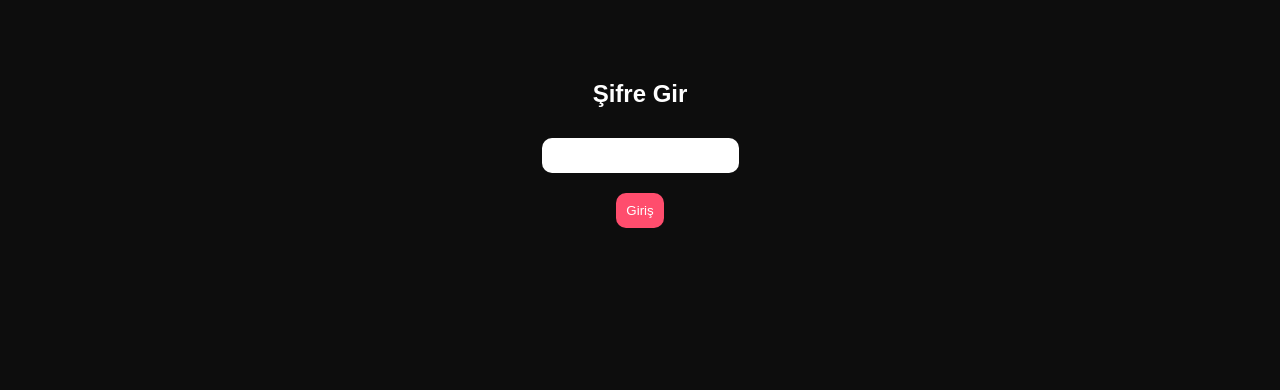
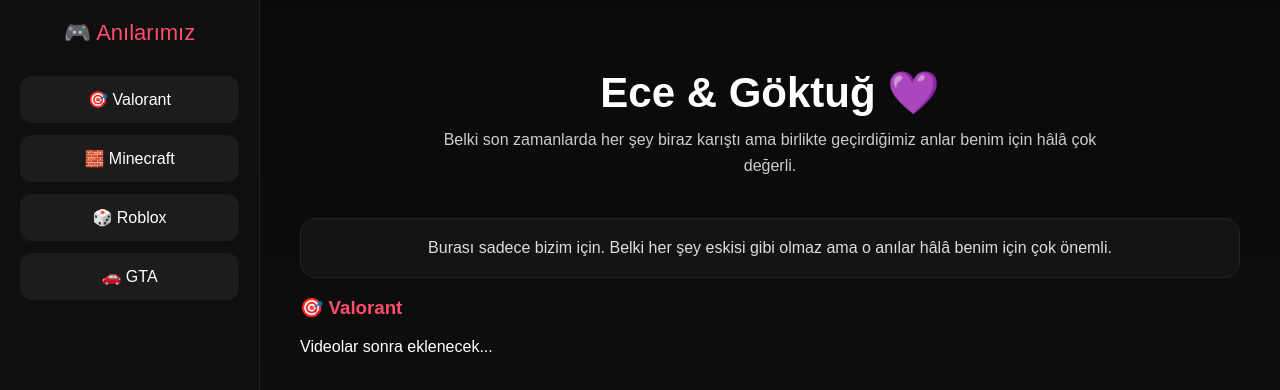
Before and after one commit to techy5959-tech/Best-Duos, a plain HTML site: page index.html in a window 1280 px wide. Shown: the top 390 px of the page. Drawn offline with Linux system fonts and the light colour scheme.

Commit message:
Update index.html

```diff
--- a/index.html
+++ b/index.html
@@ -1,68 +1,176 @@
 <!DOCTYPE html>
-<html>
+<html lang="tr">
 <head>
+<meta charset="UTF-8">
+<meta name="viewport" content="width=device-width, initial-scale=1.0">
 <title>Ece & Göktuğ</title>
 
 <style>
+* { box-sizing: border-box; }
+
 body {
-      background: #0d0d0d;
+  margin: 0;
+  font-family: Arial;
+  background: linear-gradient(180deg, #0a0a0a, #111);
   color: white;
-      text-align: center;
-      font-family: Arial;
-      margin-top: 80px;
 }
 
-    input, button {
-      padding: 10px;
-      border-radius: 10px;
-      border: none;
-      margin: 10px;
+.container {
+  display: flex;
+  min-height: 100vh;
 }
 
-    button {
-      background: #ff4d6d;
+/* SOL MENÜ */
+.sidebar {
+  width: 260px;
+  background: #0f0f0f;
+  padding: 20px;
+  border-right: 1px solid #222;
+}
+
+.logo {
+  text-align: center;
+  margin-bottom: 30px;
+  font-size: 22px;
+  color: #ff4d6d;
+}
+
+.game-btn {
+  width: 100%;
+  padding: 14px;
+  margin-bottom: 12px;
+  border: none;
+  border-radius: 12px;
+  background: #1c1c1c;
   color: white;
   cursor: pointer;
+  font-size: 16px;
+  transition: 0.3s;
 }
 
-    iframe {
-      margin-top: 20px;
+.game-btn:hover {
+  background: #ff4d6d;
+  transform: scale(1.03);
+}
+
+/* ANA İÇERİK */
+.content {
+  flex: 1;
+  padding: 40px;
+}
+
+/* BAŞLIK */
+.header {
+  text-align: center;
+  margin-bottom: 40px;
+}
+
+.header h1 {
+  font-size: 42px;
+  margin-bottom: 10px;
+}
+
+.header p {
+  max-width: 700px;
+  margin: auto;
+  color: #ccc;
+  line-height: 1.6;
+}
+
+/* ÖZEL NOT */
+.note {
+  margin-top: 30px;
+  padding: 20px;
+  background: #141414;
   border-radius: 15px;
+  border: 1px solid #222;
+  text-align: center;
+  color: #ddd;
+}
+
+/* VİDEO ALANI */
+.video-section {
+  display: none;
+}
+
+.video-section.active {
+  display: block;
+}
+
+.video-section h3 {
+  color: #ff4d6d;
+}
+
+/* MOBİL */
+@media(max-width: 900px) {
+  .container { flex-direction: column; }
+  .sidebar { width: 100%; }
 }
 </style>
 
 <script>
-    function giris() {
-      var sifre = document.getElementById("sifre").value;
-      if (sifre === "ecegok") {
-        document.getElementById("giris").style.display = "none";
-        document.getElementById("site").style.display = "block";
-      } else {
-        alert("Yanlış şifre");
-      }
+function showGame(id) {
+  let sections = document.querySelectorAll('.video-section');
+  sections.forEach(s => s.classList.remove('active'));
+  document.getElementById(id).classList.add('active');
 }
 </script>
+
 </head>
-
 <body>
 
-<div id="giris">
-  <h2>Şifre Gir</h2>
-  <input type="password" id="sifre">
-  <br>
-  <button onclick="giris()">Giriş</button>
+<div class="container">
+
+  <!-- SOL MENÜ -->
+  <div class="sidebar">
+    <div class="logo">🎮 Anılarımız</div>
+
+    <button class="game-btn" onclick="showGame('valorant')">🎯 Valorant</button>
+    <button class="game-btn" onclick="showGame('minecraft')">🧱 Minecraft</button>
+    <button class="game-btn" onclick="showGame('roblox')">🎲 Roblox</button>
+    <button class="game-btn" onclick="showGame('gta')">🚗 GTA</button>
   </div>
 
-<div id="site" style="display:none;">
-  <h1>Ece & Göktuğ 🎮</h1>
+  <!-- ANA ALAN -->
+  <div class="content">
 
+    <div class="header">
+      <h1>Ece & Göktuğ 💜</h1>
       <p>
-  Belki her şey eskisi gibi değil ama
+        Belki son zamanlarda her şey biraz karıştı ama
         birlikte geçirdiğimiz anlar benim için hâlâ çok değerli.
       </p>
+    </div>
 
-  <!-- BURAYA YOUTUBE VİDEO GELECEK -->
+    <!-- ÖZEL NOT -->
+    <div class="note">
+      Burası sadece bizim için.
+      Belki her şey eskisi gibi olmaz ama
+      o anılar hâlâ benim için çok önemli.
+    </div>
 
+    <!-- VİDEOLAR (SONRA EKLENECEK) -->
+    <div id="valorant" class="video-section active">
+      <h3>🎯 Valorant</h3>
+      <p>Videolar sonra eklenecek...</p>
+    </div>
+
+    <div id="minecraft" class="video-section">
+      <h3>🧱 Minecraft</h3>
+      <p>Videolar sonra eklenecek...</p>
+    </div>
+
+    <div id="roblox" class="video-section">
+      <h3>🎲 Roblox</h3>
+      <p>Videolar sonra eklenecek...</p>
+    </div>
+
+    <div id="gta" class="video-section">
+      <h3>🚗 GTA</h3>
+      <p>Videolar sonra eklenecek...</p>
+    </div>
+
+  </div>
 </div>
 
 </body>
```
Lines whose indentation alone changed are shown as unchanged.
